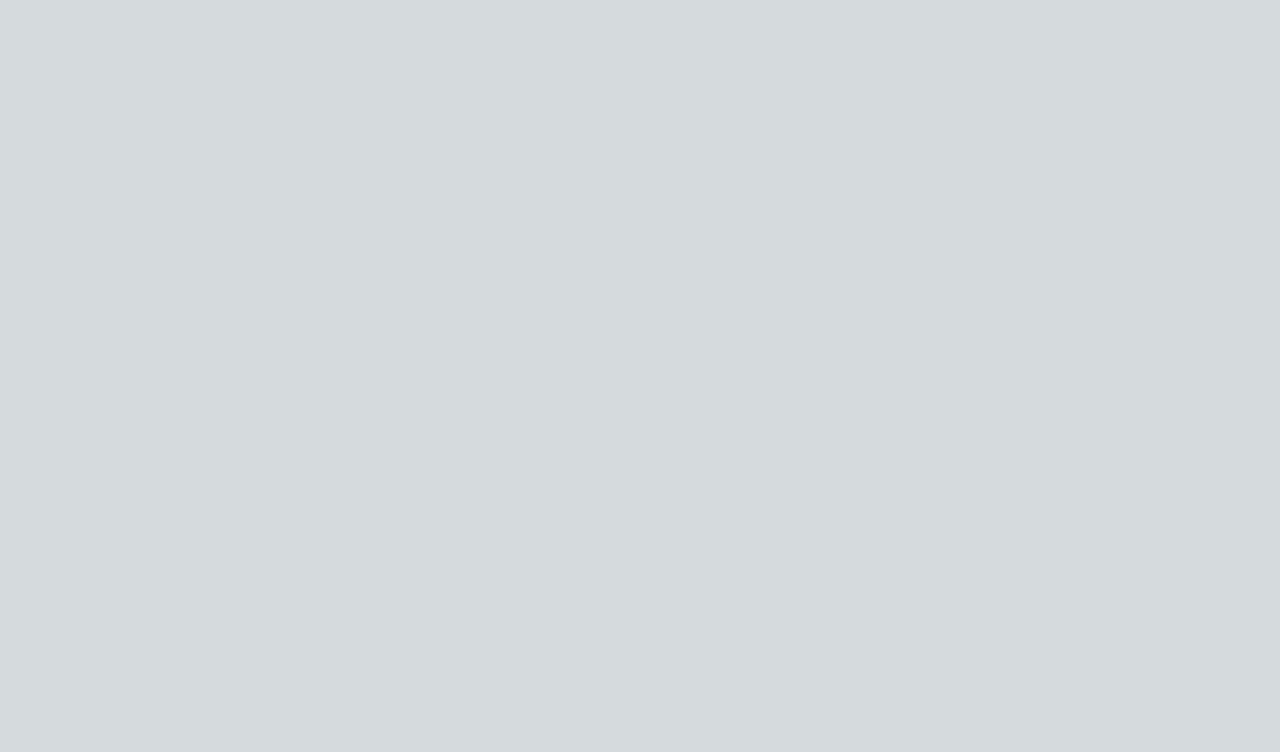
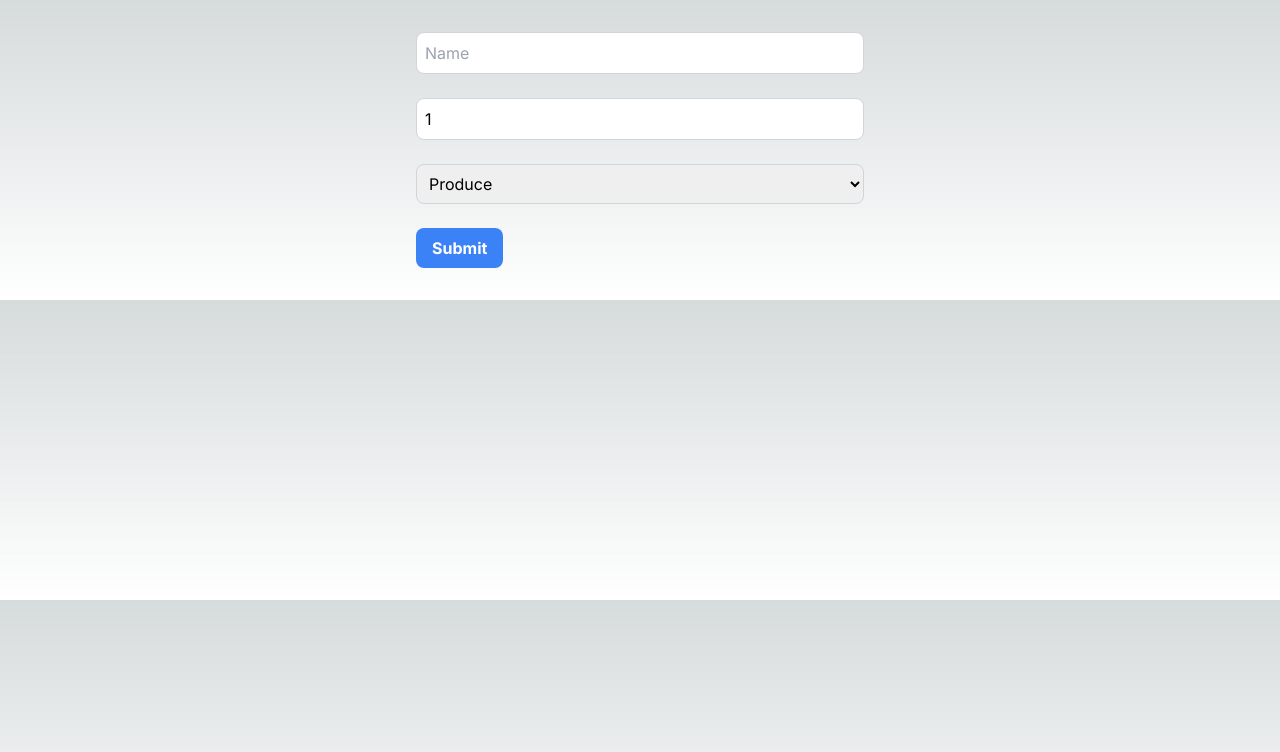
Before and after one commit to akhalil95/cprg306-assignments, a Next.js app: page /week-4 in a window 1280 px wide. Shown: the top 752 px of the page. Built offline with nearby package versions, Linux system fonts and the light colour scheme.

Commit message:
updated week 4

```diff
--- a/app/week-4/new-item.js
+++ b/app/week-4/new-item.js
@@ -1,3 +1,76 @@
 "use client";
 import React from "react";
 import { useState } from "react";
+
+export default function NewItem() {
+  const [name, setName] = useState("");
+  const [quantity, setQuantity] = useState(1);
+  const [category, setCategory] = useState("produce");
+
+  const handleSubmit = (event) => {
+    event.preventDefault();
+    const item = { name, quantity, category };
+    console.log(item);
+    alert(`Item: ${name}, Quantity: ${quantity}, Category: ${category}`);
+    setName("");
+    setQuantity(1);
+    setCategory("produce");
+  };
+
+  return (
+    <form onSubmit={handleSubmit} className="max-w-md mx-auto my-8 space-y-6">
+      <div>
+        <input
+          type="text"
+          value={name}
+          onChange={(e) => setName(e.target.value)}
+          required
+          className="input border border-gray-300 p-2 rounded-lg w-full focus:ring-2 focus:ring-blue-500 focus:outline-none text-black"
+          placeholder="Name"
+        />
+      </div>
+
+      <div>
+        <input
+          type="number"
+          min="1"
+          max="99"
+          value={quantity}
+          onChange={(e) => setQuantity(Number(e.target.value))}
+          required
+          className="input border border-gray-300 p-2 rounded-lg w-full focus:ring-2 focus:ring-blue-500 focus:outline-none text-black"
+          placeholder="Quantity"
+        />
+      </div>
+
+      <div>
+        <select
+          value={category}
+          onChange={(e) => setCategory(e.target.value)}
+          className="select border border-gray-300 p-2 rounded-lg w-full focus:ring-2 focus:ring-blue-500 focus:outline-none text-black"
+        >
+          <option value="produce">Produce</option>
+          <option value="dairy">Dairy</option>
+          <option value="bakery">Bakery</option>
+          <option value="meat">Meat</option>
+          <option value="frozen foods">Frozen Foods</option>
+          <option value="canned goods">Canned Goods</option>
+          <option value="dry goods">Dry Goods</option>
+          <option value="beverages">Beverages</option>
+          <option value="snacks">Snacks</option>
+          <option value="household">Household</option>
+          <option value="other">Other</option>
+        </select>
+      </div>
+
+      <div>
+        <button
+          type="submit"
+          className="bg-blue-500 hover:bg-blue-700 text-white font-bold py-2 px-4 rounded-lg focus:outline-none focus:shadow-outline"
+        >
+          Submit
+        </button>
+      </div>
+    </form>
+  );
+}
--- a/app/week-4/page.js
+++ b/app/week-4/page.js
@@ -2,7 +2,13 @@ import React from "react";
 import NewItem from "./new-item";
 
 const Page = () => {
-  return <></>;
+  return (
+    <>
+      <div>
+        <NewItem />
+      </div>
+    </>
+  );
 };
 
 export default Page;
```
